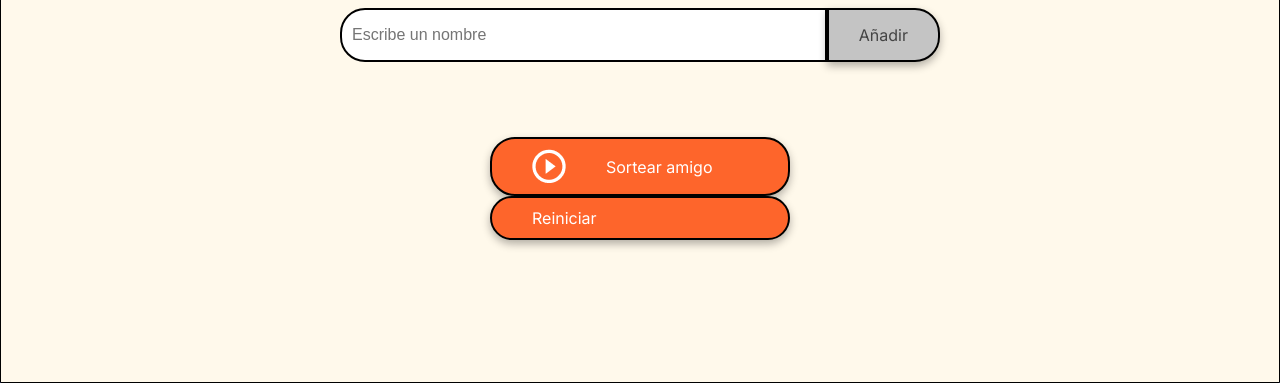
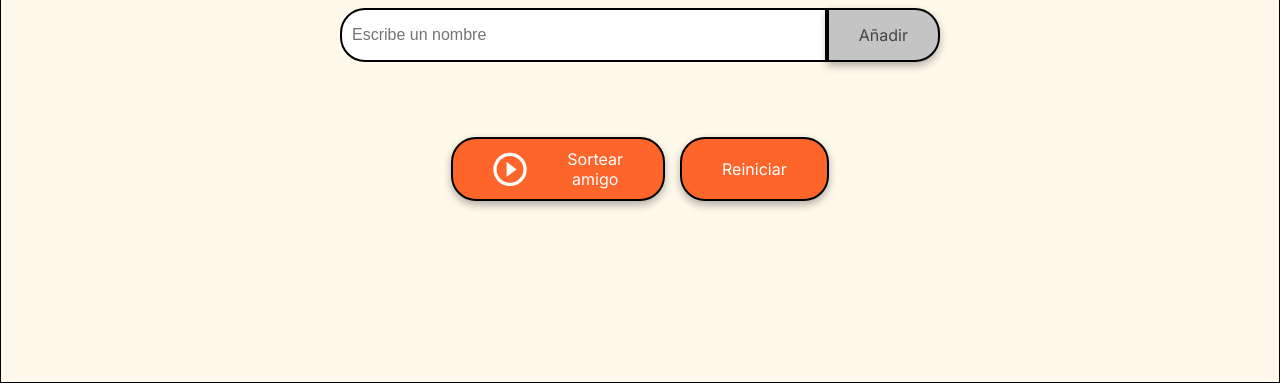
Before and after one commit to paydearroz/challenge-amigo-secreto, a plain HTML site: page index.html in a window 1280 px wide. Shown: the part 417-800 px from the top of the page. Drawn offline with Linux system fonts and the light colour scheme.

Commit message:
Update style.css

```diff
--- a/style.css
+++ b/style.css
@@ -90,6 +90,8 @@ body {
 .button-container {
     width: 300px;
     justify-content: center;
+    display: flex;
+    gap: 5%;
 }
 
 /* Estilos de entrada de texto */
```
